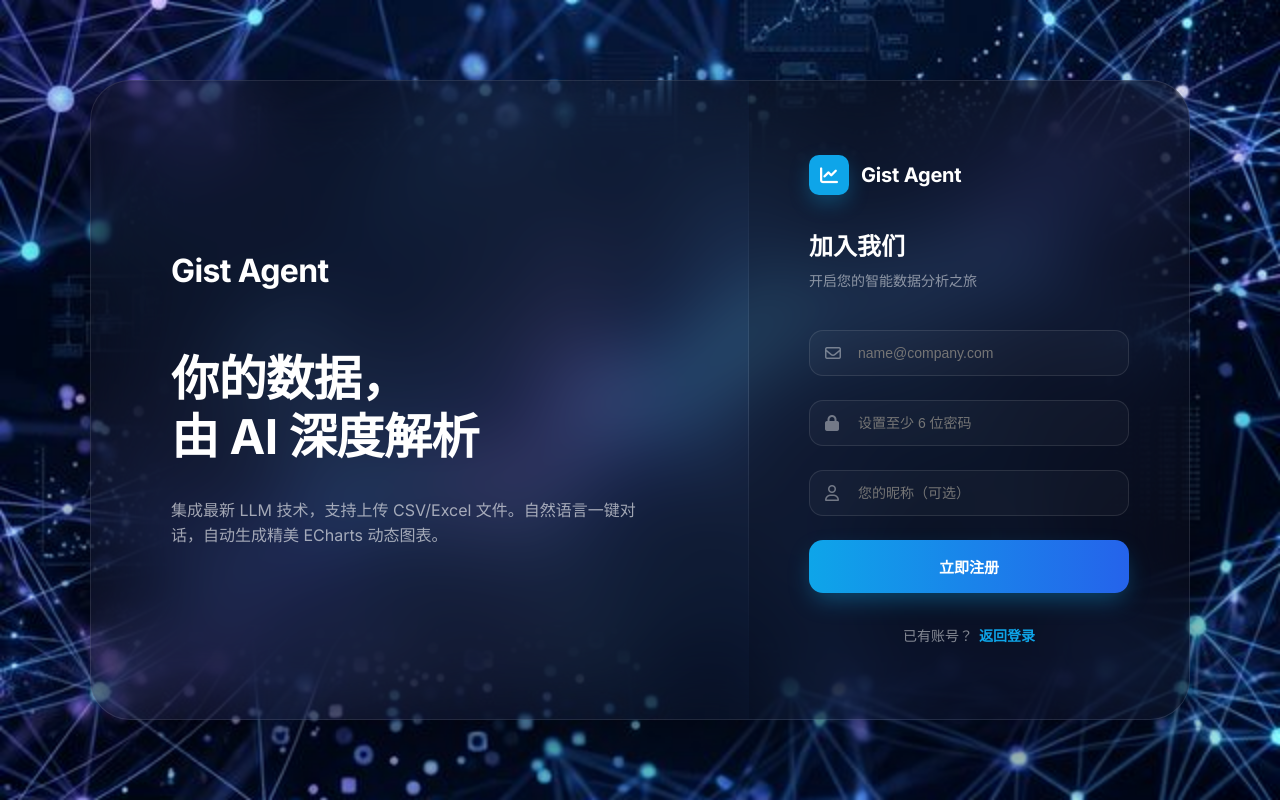
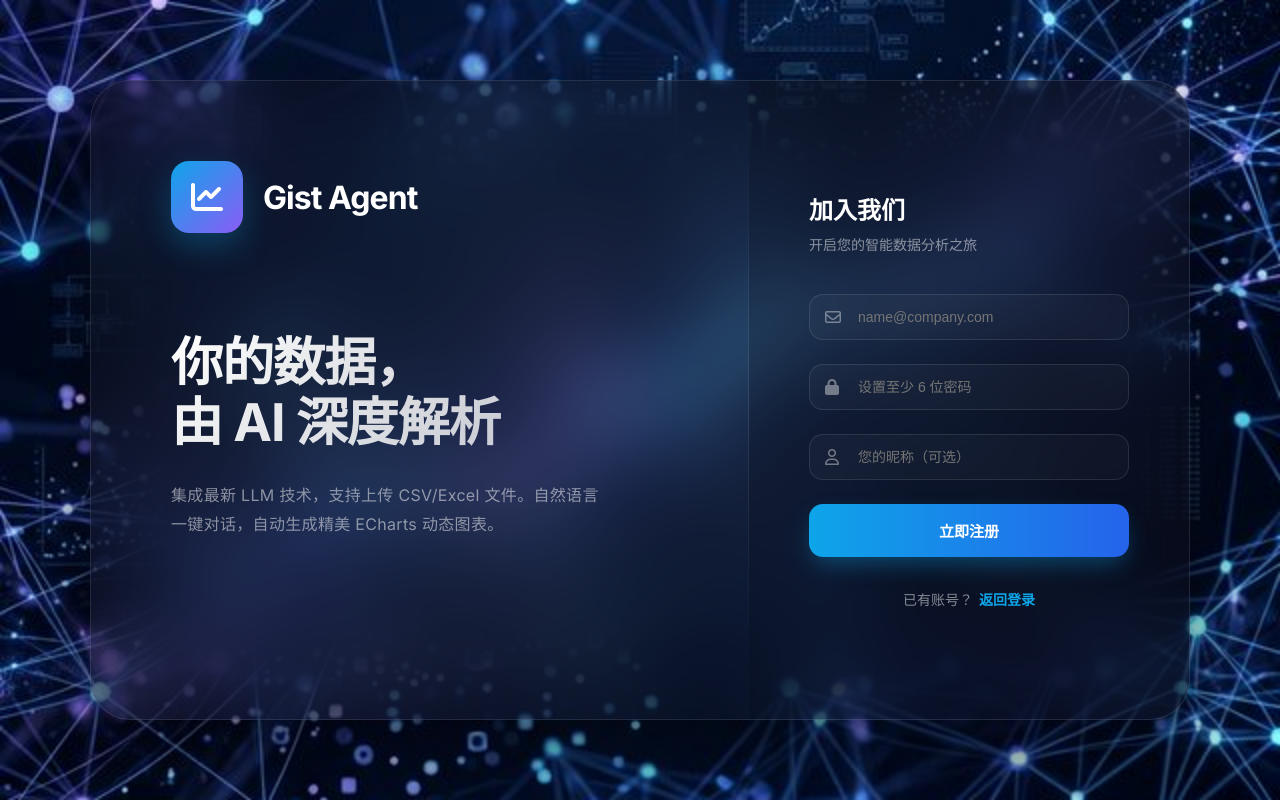
Before and after one commit to jingjing20/gist-agent, a Vue app in the folder web/: page /register in a window 1280 px wide. Built offline with nearby package versions, Linux system fonts and the light colour scheme.

Commit message:
feat: web 端页面样式优化

```diff
--- a/web/src/views/ForgotPasswordPage.vue
+++ b/web/src/views/ForgotPasswordPage.vue
@@ -3,8 +3,13 @@
     <div class="glass-card">
       <!-- Left: Branding -->
       <div class="branding">
+        <div class="logo-box">
+          <div class="logo-icon">
+            <i class="fas fa-chart-line"></i>
+          </div>
+          <span class="logo-name">Gist Agent</span>
+        </div>
         <div class="branding-content">
-          <h1 class="logo-text">Gist Agent</h1>
           <h2 class="hero-title">安全第一，<br />守护您的数据</h2>
           <p class="hero-desc">
             请输入您的注册邮箱，我们将为您发送一条安全的密码重置链接。
@@ -16,12 +21,6 @@
       <div class="form-panel">
         <div class="form-container">
           <div class="form-header">
-            <div class="logo-box">
-              <div class="logo-icon">
-                <i class="fas fa-key"></i>
-              </div>
-              <span class="logo-name">Gist Agent</span>
-            </div>
             <h3>重置密码</h3>
             <p>找回您的账号访问权限</p>
           </div>
@@ -125,7 +124,9 @@ async function handleSubmit() {
   flex: 1.2;
   padding: 80px;
   display: flex;
-  align-items: center;
+  flex-direction: column;
+  justify-content: flex-start;
+  align-items: flex-start;
   position: relative;
 }
 
@@ -140,30 +141,57 @@ async function handleSubmit() {
 }
 
 .branding-content {
-  max-width: 480px;
+  margin-top: auto;
+  margin-bottom: auto;
+  max-width: 440px;
 }
 
-.logo-text {
+.logo-box {
+  display: flex;
+  align-items: center;
+  gap: 20px;
+}
+
+.logo-icon {
+  width: 72px;
+  height: 72px;
+  background: linear-gradient(135deg, var(--da-primary), #8b5cf6);
+  border-radius: 18px;
+  display: flex;
+  align-items: center;
+  justify-content: center;
   font-size: 32px;
-  font-weight: 800;
   color: #fff;
-  margin-bottom: 60px;
-  letter-spacing: -0.02em;
+  flex-shrink: 0;
+  box-shadow: 0 12px 32px rgba(14, 165, 233, 0.3);
+}
+
+.logo-name {
+  font-size: 32px;
+  font-weight: 850;
+  color: #fff;
+  margin: 0;
+  letter-spacing: -0.03em;
 }
 
 .hero-title {
-  font-size: 48px;
+  font-size: 52px;
   font-weight: 800;
   color: #fff;
-  line-height: 1.2;
-  margin-bottom: 32px;
-  letter-spacing: -0.01em;
+  line-height: 1.15;
+  margin-bottom: 28px;
+  letter-spacing: -0.02em;
+  background: linear-gradient(135deg, #fff 0%, rgba(255, 255, 255, 0.7) 100%);
+  background-clip: text;
+  -webkit-background-clip: text;
+  -webkit-text-fill-color: transparent;
 }
 
 .hero-desc {
   font-size: 16px;
-  color: rgba(255, 255, 255, 0.6);
-  line-height: 1.6;
+  color: rgba(255, 255, 255, 0.5);
+  line-height: 1.8;
+  letter-spacing: 0.02em;
 }
 
 .form-panel {
@@ -184,31 +212,6 @@ async function handleSubmit() {
   margin-bottom: 40px;
 }
 
-.logo-box {
-  display: flex;
-  align-items: center;
-  gap: 12px;
-  margin-bottom: 32px;
-}
-
-.logo-icon {
-  width: 40px;
-  height: 40px;
-  background: rgba(255, 255, 255, 0.05);
-  border: 1px solid rgba(255, 255, 255, 0.1);
-  border-radius: 10px;
-  display: flex;
-  align-items: center;
-  justify-content: center;
-  font-size: 18px;
-  color: var(--da-primary);
-}
-
-.logo-name {
-  font-size: 20px;
-  font-weight: 700;
-  color: #fff;
-}
 
 .form-header h3 {
   font-size: 24px;
--- a/web/src/views/LoginPage.vue
+++ b/web/src/views/LoginPage.vue
@@ -3,8 +3,13 @@
     <div class="glass-card">
       <!-- Left: Branding -->
       <div class="branding">
+        <div class="logo-box">
+          <div class="logo-icon">
+            <i class="fas fa-chart-line"></i>
+          </div>
+          <span class="logo-name">Gist Agent</span>
+        </div>
         <div class="branding-content">
-          <h1 class="logo-text">Gist Agent</h1>
           <h2 class="hero-title">你的数据，<br />由 AI 深度解析</h2>
           <p class="hero-desc">
             集成最新 LLM 技术，支持上传 CSV/Excel 文件。自然语言一键对话，自动生成精美 ECharts 动态图表。
@@ -16,12 +21,6 @@
       <div class="form-panel">
         <div class="form-container">
           <div class="form-header">
-            <div class="logo-box">
-              <div class="logo-icon">
-                <i class="fas fa-chart-line"></i>
-              </div>
-              <span class="logo-name">Gist Agent</span>
-            </div>
             <h3>欢迎回来</h3>
             <p>登录您的 Gist Agent 账号</p>
           </div>
@@ -131,7 +130,9 @@ async function handleLogin() {
   flex: 1.2;
   padding: 80px;
   display: flex;
-  align-items: center;
+  flex-direction: column;
+  justify-content: flex-start;
+  align-items: flex-start;
   position: relative;
 }
 
@@ -146,30 +147,57 @@ async function handleLogin() {
 }
 
 .branding-content {
-  max-width: 480px;
+  margin-top: auto;
+  margin-bottom: auto;
+  max-width: 440px;
 }
 
-.logo-text {
+.logo-box {
+  display: flex;
+  align-items: center;
+  gap: 20px;
+}
+
+.logo-icon {
+  width: 72px;
+  height: 72px;
+  background: linear-gradient(135deg, var(--da-primary), #8b5cf6);
+  border-radius: 18px;
+  display: flex;
+  align-items: center;
+  justify-content: center;
   font-size: 32px;
-  font-weight: 800;
   color: #fff;
-  margin-bottom: 60px;
-  letter-spacing: -0.02em;
+  flex-shrink: 0;
+  box-shadow: 0 12px 32px rgba(14, 165, 233, 0.3);
+}
+
+.logo-name {
+  font-size: 32px;
+  font-weight: 850;
+  color: #fff;
+  margin: 0;
+  letter-spacing: -0.03em;
 }
 
 .hero-title {
-  font-size: 48px;
+  font-size: 52px;
   font-weight: 800;
   color: #fff;
-  line-height: 1.2;
-  margin-bottom: 32px;
-  letter-spacing: -0.01em;
+  line-height: 1.15;
+  margin-bottom: 28px;
+  letter-spacing: -0.02em;
+  background: linear-gradient(135deg, #fff 0%, rgba(255, 255, 255, 0.7) 100%);
+  background-clip: text;
+  -webkit-background-clip: text;
+  -webkit-text-fill-color: transparent;
 }
 
 .hero-desc {
   font-size: 16px;
-  color: rgba(255, 255, 255, 0.6);
-  line-height: 1.6;
+  color: rgba(255, 255, 255, 0.5);
+  line-height: 1.8;
+  letter-spacing: 0.02em;
 }
 
 .form-panel {
@@ -190,32 +218,6 @@ async function handleLogin() {
   margin-bottom: 40px;
 }
 
-.logo-box {
-  display: flex;
-  align-items: center;
-  gap: 12px;
-  margin-bottom: 32px;
-}
-
-.logo-icon {
-  width: 40px;
-  height: 40px;
-  background: var(--da-primary);
-  border-radius: 10px;
-  display: flex;
-  align-items: center;
-  justify-content: center;
-  font-size: 18px;
-  color: #fff;
-  box-shadow: 0 8px 20px rgba(14, 165, 233, 0.3);
-}
-
-.logo-name {
-  font-size: 20px;
-  font-weight: 700;
-  color: #fff;
-  letter-spacing: -0.01em;
-}
 
 .form-header h3 {
   font-size: 24px;
--- a/web/src/views/MainLayout.vue
+++ b/web/src/views/MainLayout.vue
@@ -3,9 +3,7 @@
     <header class="app-header">
       <div class="header-brand">
         <div class="logo-icon">
-          <div class="logo-bar logo-bar-1"></div>
-          <div class="logo-bar logo-bar-2"></div>
-          <div class="logo-bar logo-bar-3"></div>
+          <i class="fas fa-chart-line"></i>
         </div>
         <span class="brand-text">Gist Agent</span>
       </div>
@@ -100,19 +98,17 @@ function handleLogout() {
 }
 
 .logo-icon {
+  width: 32px;
+  height: 32px;
+  background: linear-gradient(135deg, var(--da-primary), #8b5cf6);
+  border-radius: 8px;
   display: flex;
-  align-items: flex-end;
-  gap: 2px;
+  align-items: center;
+  justify-content: center;
+  font-size: 15px;
+  color: #fff;
+  box-shadow: 0 4px 12px rgba(14, 165, 233, 0.2);
 }
-
-.logo-bar {
-  width: 6px;
-  border-radius: 2px 2px 0 0;
-}
-
-.logo-bar-1 { height: 16px; background: var(--da-gradient-start); }
-.logo-bar-2 { height: 24px; background: var(--da-primary); }
-.logo-bar-3 { height: 12px; background: var(--da-gradient-end); }
 
 .brand-text {
   font-size: 20px;
--- a/web/src/views/RegisterPage.vue
+++ b/web/src/views/RegisterPage.vue
@@ -3,8 +3,13 @@
     <div class="glass-card">
       <!-- Left: Branding -->
       <div class="branding">
+        <div class="logo-box">
+          <div class="logo-icon">
+            <i class="fas fa-chart-line"></i>
+          </div>
+          <span class="logo-name">Gist Agent</span>
+        </div>
         <div class="branding-content">
-          <h1 class="logo-text">Gist Agent</h1>
           <h2 class="hero-title">你的数据，<br />由 AI 深度解析</h2>
           <p class="hero-desc">
             集成最新 LLM 技术，支持上传 CSV/Excel 文件。自然语言一键对话，自动生成精美 ECharts 动态图表。
@@ -16,12 +21,6 @@
       <div class="form-panel">
         <div class="form-container">
           <div class="form-header">
-            <div class="logo-box">
-              <div class="logo-icon">
-                <i class="fas fa-chart-line"></i>
-              </div>
-              <span class="logo-name">Gist Agent</span>
-            </div>
             <h3>加入我们</h3>
             <p>开启您的智能数据分析之旅</p>
           </div>
@@ -136,7 +135,9 @@ async function handleRegister() {
   flex: 1.2;
   padding: 80px;
   display: flex;
-  align-items: center;
+  flex-direction: column;
+  justify-content: flex-start;
+  align-items: flex-start;
   position: relative;
 }
 
@@ -151,30 +152,57 @@ async function handleRegister() {
 }
 
 .branding-content {
-  max-width: 480px;
+  margin-top: auto;
+  margin-bottom: auto;
+  max-width: 440px;
 }
 
-.logo-text {
+.logo-box {
+  display: flex;
+  align-items: center;
+  gap: 20px;
+}
+
+.logo-icon {
+  width: 72px;
+  height: 72px;
+  background: linear-gradient(135deg, var(--da-primary), #8b5cf6);
+  border-radius: 18px;
+  display: flex;
+  align-items: center;
+  justify-content: center;
   font-size: 32px;
-  font-weight: 800;
   color: #fff;
-  margin-bottom: 60px;
-  letter-spacing: -0.02em;
+  flex-shrink: 0;
+  box-shadow: 0 12px 32px rgba(14, 165, 233, 0.3);
+}
+
+.logo-name {
+  font-size: 32px;
+  font-weight: 850;
+  color: #fff;
+  margin: 0;
+  letter-spacing: -0.03em;
 }
 
 .hero-title {
-  font-size: 48px;
+  font-size: 52px;
   font-weight: 800;
   color: #fff;
-  line-height: 1.2;
-  margin-bottom: 32px;
-  letter-spacing: -0.01em;
+  line-height: 1.15;
+  margin-bottom: 28px;
+  letter-spacing: -0.02em;
+  background: linear-gradient(135deg, #fff 0%, rgba(255, 255, 255, 0.7) 100%);
+  background-clip: text;
+  -webkit-background-clip: text;
+  -webkit-text-fill-color: transparent;
 }
 
 .hero-desc {
   font-size: 16px;
-  color: rgba(255, 255, 255, 0.6);
-  line-height: 1.6;
+  color: rgba(255, 255, 255, 0.5);
+  line-height: 1.8;
+  letter-spacing: 0.02em;
 }
 
 .form-panel {
@@ -195,32 +223,6 @@ async function handleRegister() {
   margin-bottom: 40px;
 }
 
-.logo-box {
-  display: flex;
-  align-items: center;
-  gap: 12px;
-  margin-bottom: 32px;
-}
-
-.logo-icon {
-  width: 40px;
-  height: 40px;
-  background: var(--da-primary);
-  border-radius: 10px;
-  display: flex;
-  align-items: center;
-  justify-content: center;
-  font-size: 18px;
-  color: #fff;
-  box-shadow: 0 8px 20px rgba(14, 165, 233, 0.3);
-}
-
-.logo-name {
-  font-size: 20px;
-  font-weight: 700;
-  color: #fff;
-  letter-spacing: -0.01em;
-}
 
 .form-header h3 {
   font-size: 24px;
```
Also changed, not shown: web/public/favicon.svg.
